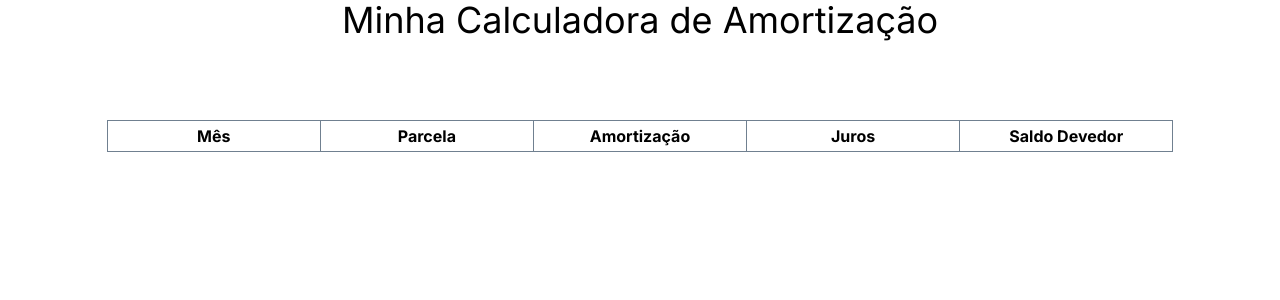
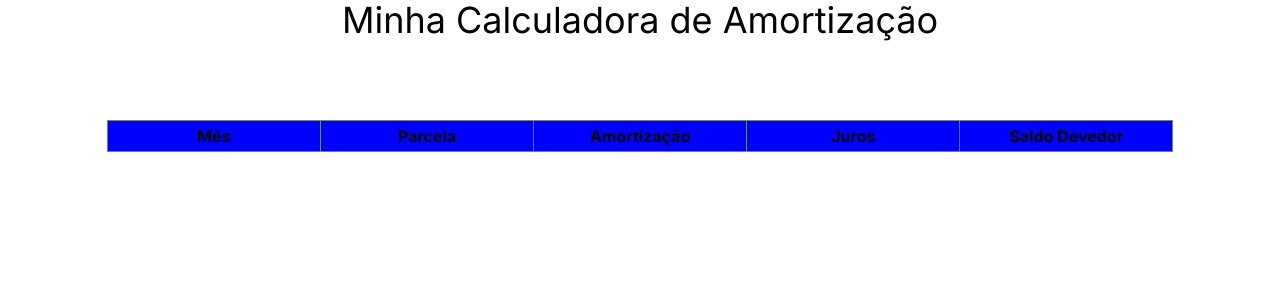
Before and after one commit to Guga-Santos/CalculadoraFinanciamento, a Next.js app: page / in a window 1280 px wide. Both pictures are taken after a click on the button "Criar tabela". Shown: the top 300 px of the page. Built offline with nearby package versions, Linux system fonts and the light colour scheme.

Commit message:
style: fix thead

```diff
--- a/src/app/components/table.js
+++ b/src/app/components/table.js
@@ -46,8 +46,8 @@ export default function Table({ props }) {
     return (
         data && <div className="w-screen flex flex-col items-center">
             <table className="w-5/6 border-collapse">
-                <thead>
-                    <tr className="">
+                <thead className="">
+                    <tr className="cabeca">
                         <th>Mês</th>
                         <th>Parcela</th>
                         <th>Amortização</th>
--- a/src/app/globals.css
+++ b/src/app/globals.css
@@ -2,26 +2,11 @@
 @tailwind components;
 @tailwind utilities;
 
-:root {
-  --foreground-rgb: 0, 0, 0;
-  --background-start-rgb: 214, 219, 220;
-  --background-end-rgb: 255, 255, 255;
-}
-
-@media (prefers-color-scheme: dark) {
-  :root {
-    --foreground-rgb: 255, 255, 255;
-    --background-start-rgb: 0, 0, 0;
-    --background-end-rgb: 0, 0, 0;
-  }
-}
-
-body {
-
-}
-
-table {
-
+.cabeca {
+  position: sticky;
+  top: -1px;
+  width: 100%;
+  background-color: blue;
 }
 
 th, td {
```
